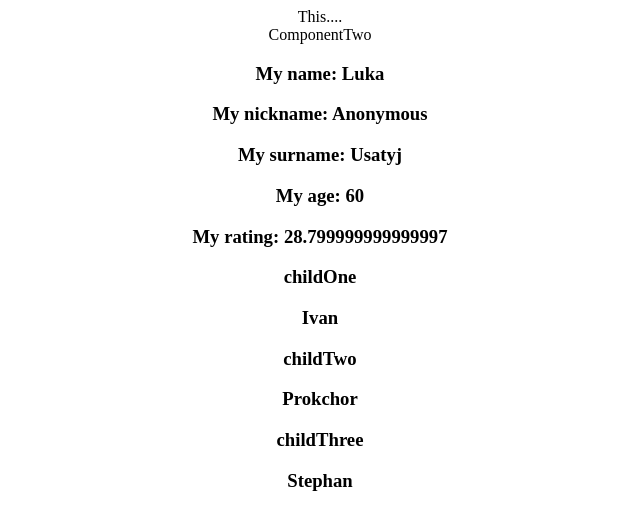
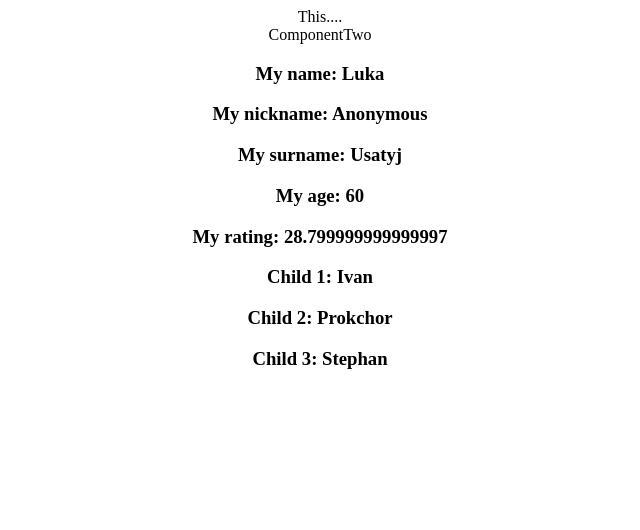
Before and after one commit to enextus/react, a React (Create React App) app in the folder start-react/: page / in a window 1280 px wide. Shown: the top 530 px of the page, without its empty margins (320-960 px from the left). Built offline with nearby package versions, Linux system fonts and the light colour scheme.

Commit message:
if children rev

```diff
--- a/start-react/src/User.jsx
+++ b/start-react/src/User.jsx
@@ -2,18 +2,12 @@ import React from 'react'
 
 export default function User(props) {
 
-    console.log(props);
-
     const { userData: { name = 'Anonymous', nickname = 'Anonymous', surname = 'Anonymous', age = 'Unknown', children = 'Unknown' }, rating, } = props;
 
-    // const { childOne = 'Anonymous', childTwo = 'Anonymous', childThree = 'Anonymous', } = children;
-
-    const arr = [];
+    let childrenList;
 
     if (children !== 'Unknown') {
-        for (const [key, value] of Object.entries(children)) {
-            arr.push(key, value);
-        }
+        childrenList = Object.values(children).map((key, values) => ( [<h3>Child {values + 1}: {key}</h3>] ));
     }
 
     return (
@@ -23,7 +17,7 @@ export default function User(props) {
             <h3>My surname: {surname}</h3>
             <h3>My age: {age}</h3>
             <h3>My rating: {rating}</h3>
-            {  arr.map(   (n) => ([<h3>{n}</h3>])    )  }
+            {childrenList}
         </div>
     )
 }
```
